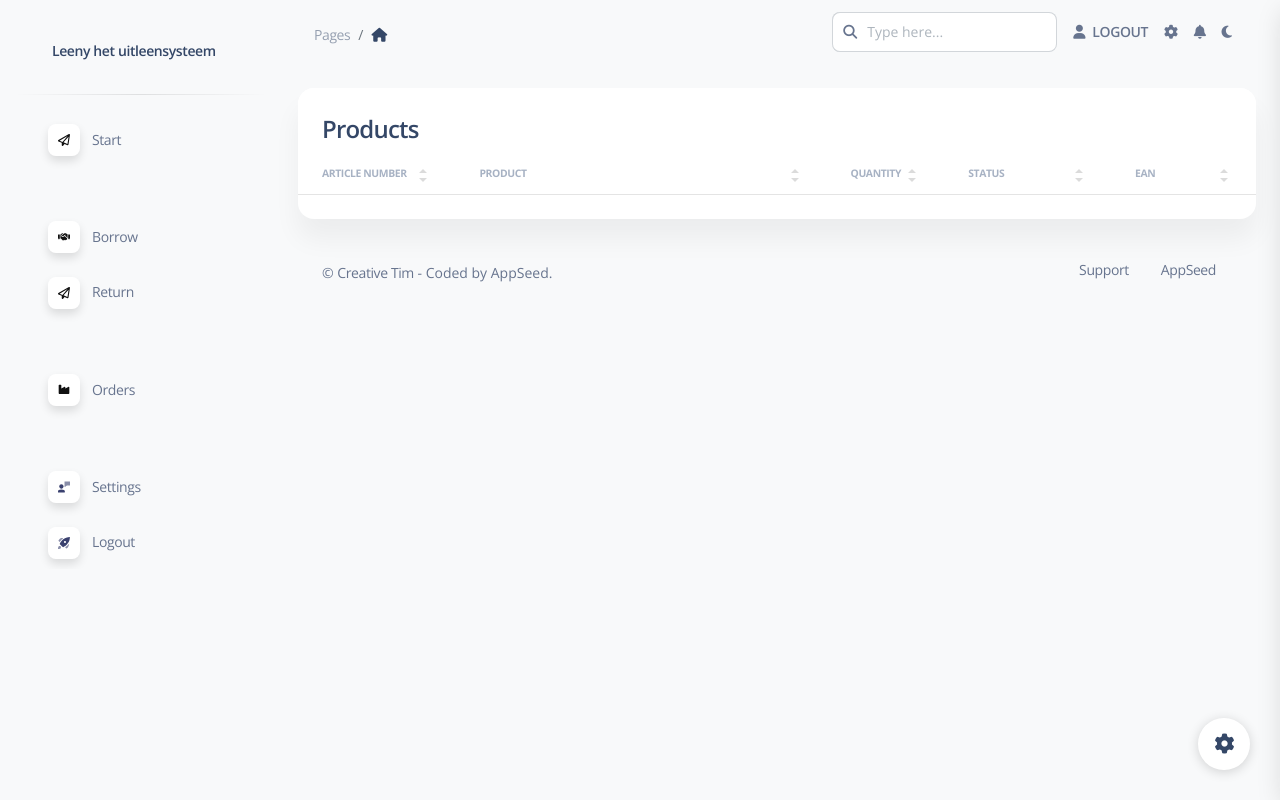
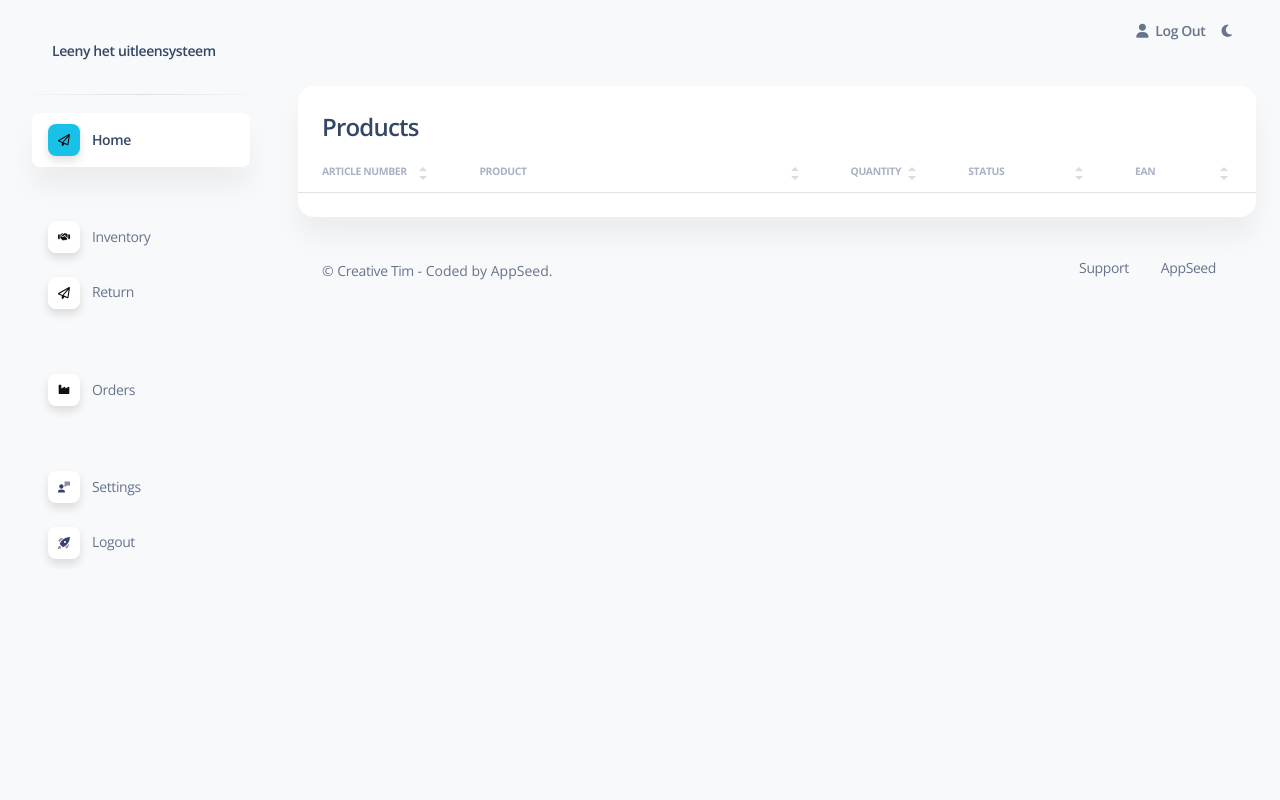
Before and after one commit to Maintenance-Lab/Leeny, a Flask app: page /home in a window 1280 px wide. Run offline with Flask 3, Linux system fonts and the light colour scheme; lists and menus that the app fills with data are empty; parts of the project's set-up code (start-up, migrations or seed data) failed here and were passed over; some libraries are stand-ins or nearby versions.

Commit message:
Log in, sidebar, inventory page, return page

```diff
--- a/app/apps/authentication/models.py
+++ b/app/apps/authentication/models.py
@@ -59,8 +59,8 @@ def user_loader(id):
 
 @login_manager.request_loader
 def request_loader(request):
-    fullname = request.form.get('fullname')
-    user = Users.query.filter_by(fullname=fullname).first()
+    uid_1 = request.form.get('uid_1')
+    user = Users.query.filter_by(uid_1=uid_1).first()
     return user if user else None
 
 class OAuth(OAuthConsumerMixin, db.Model):
--- a/app/apps/templates/includes/navigation.html
+++ b/app/apps/templates/includes/navigation.html
@@ -1,26 +1,18 @@
     <!-- Navbar -->
     <nav class="navbar navbar-main navbar-expand-lg px-0 mx-4 shadow-none border-radius-xl" id="navbarBlur" navbar-scroll="true">
         <div class="container-fluid py-1 px-3">
-          <nav aria-label="breadcrumb">
-            <ol class="breadcrumb bg-transparent mb-0 pb-0 pt-1 px-0 me-sm-6 me-5">
-              <li class="breadcrumb-item text-sm"><a class="opacity-5 text-dark" href="javascript:;">Pages</a></li>
-              <li class="breadcrumb-item text-sm text-dark active" aria-current="page">
-                <i class="fa fa-home me-1"></i>
-              </li>
-            </ol>
-          </nav>
           <div class="collapse navbar-collapse mt-sm-0 mt-2 me-md-0 me-sm-4" id="navbar">
             <div class="ms-md-auto pe-md-3 d-flex align-items-center">
-              <div class="input-group">
+              <!-- <div class="input-group">
                 <span class="input-group-text text-body"><i class="fas fa-search" aria-hidden="true"></i></span>
                 <input type="text" class="form-control" placeholder="Type here...">
-              </div>
+              </div> -->
             </div>
             <ul class="navbar-nav  justify-content-end">
               <li class="nav-item d-flex align-items-center">
                 <a href="{{ url_for('authentication_blueprint.logout') }}" class="nav-link text-body font-weight-bold px-0">
                   <i class="fa fa-user me-sm-1"></i>
-                  <span class="d-sm-inline d-none">LOGOUT</span>
+                  <span class="d-sm-inline d-none">Log Out</span>
                 </a>
               </li>
               <li class="nav-item d-xl-none ps-3 d-flex align-items-center">
@@ -32,85 +24,7 @@
                   </div>
                 </a>
               </li>
-              <li class="nav-item px-3 d-flex align-items-center">
-                <a href="javascript:;" class="nav-link text-body p-0">
-                  <i class="fa fa-cog fixed-plugin-button-nav cursor-pointer"></i>
-                </a>
-              </li>
-              <li class="nav-item dropdown pe-3 d-flex align-items-center">
-                <a href="javascript:;" class="nav-link text-body p-0" id="dropdownMenuButton" data-bs-toggle="dropdown" aria-expanded="false">
-                  <i class="fa fa-bell cursor-pointer"></i>
-                </a>
-                <ul class="dropdown-menu  dropdown-menu-end  px-2 py-3 me-sm-n4" aria-labelledby="dropdownMenuButton">
-                  <li class="mb-2">
-                    <a class="dropdown-item border-radius-md" href="javascript:;">
-                      <div class="d-flex py-1">
-                        <div class="my-auto">
-                          <img src="{{ config.ASSETS_ROOT }}/img/team-2.jpg" class="avatar avatar-sm  me-3 ">
-                        </div>
-                        <div class="d-flex flex-column justify-content-center">
-                          <h6 class="text-sm font-weight-normal mb-1">
-                            <span class="font-weight-bold">New message</span> from Laur
-                          </h6>
-                          <p class="text-xs text-secondary mb-0 ">
-                            <i class="fa fa-clock me-1"></i>
-                            13 minutes ago
-                          </p>
-                        </div>
-                      </div>
-                    </a>
-                  </li>
-                  <li class="mb-2">
-                    <a class="dropdown-item border-radius-md" href="javascript:;">
-                      <div class="d-flex py-1">
-                        <div class="my-auto">
-                          <img src="{{ config.ASSETS_ROOT }}/img/small-logos/logo-spotify.svg" class="avatar avatar-sm bg-gradient-dark  me-3 ">
-                        </div>
-                        <div class="d-flex flex-column justify-content-center">
-                          <h6 class="text-sm font-weight-normal mb-1">
-                            <span class="font-weight-bold">New album</span> by Travis Scott
-                          </h6>
-                          <p class="text-xs text-secondary mb-0 ">
-                            <i class="fa fa-clock me-1"></i>
-                            1 day
-                          </p>
-                        </div>
-                      </div>
-                    </a>
-                  </li>
-                  <li>
-                    <a class="dropdown-item border-radius-md" href="javascript:;">
-                      <div class="d-flex py-1">
-                        <div class="avatar avatar-sm bg-gradient-secondary  me-3  my-auto">
-                          <svg width="12px" height="12px" viewBox="0 0 43 36" version="1.1" xmlns="http://www.w3.org/2000/svg" xmlns:xlink="http://www.w3.org/1999/xlink">
-                            <title>credit-card</title>
-                            <g stroke="none" stroke-width="1" fill="none" fill-rule="evenodd">
-                              <g transform="translate(-2169.000000, -745.000000)" fill="#FFFFFF" fill-rule="nonzero">
-                                <g transform="translate(1716.000000, 291.000000)">
-                                  <g transform="translate(453.000000, 454.000000)">
-                                    <path class="color-background" d="M43,10.7482083 L43,3.58333333 C43,1.60354167 41.3964583,0 39.4166667,0 L3.58333333,0 C1.60354167,0 0,1.60354167 0,3.58333333 L0,10.7482083 L43,10.7482083 Z" opacity="0.593633743"></path>
-                                    <path class="color-background" d="M0,16.125 L0,32.25 C0,34.2297917 1.60354167,35.8333333 3.58333333,35.8333333 L39.4166667,35.8333333 C41.3964583,35.8333333 43,34.2297917 43,32.25 L43,16.125 L0,16.125 Z M19.7083333,26.875 L7.16666667,26.875 L7.16666667,23.2916667 L19.7083333,23.2916667 L19.7083333,26.875 Z M35.8333333,26.875 L28.6666667,26.875 L28.6666667,23.2916667 L35.8333333,23.2916667 L35.8333333,26.875 Z"></path>
-                                  </g>
-                                </g>
-                              </g>
-                            </g>
-                          </svg>
-                        </div>
-                        <div class="d-flex flex-column justify-content-center">
-                          <h6 class="text-sm font-weight-normal mb-1">
-                            Payment successfully completed
-                          </h6>
-                          <p class="text-xs text-secondary mb-0 ">
-                            <i class="fa fa-clock me-1"></i>
-                            2 days
-                          </p>
-                        </div>
-                      </div>
-                    </a>
-                  </li>
-                </ul>
-              </li>
-              <li class="nav-item pe-2 d-flex align-items-center">
+              <li class="nav-item pe-2 px-3 d-flex align-items-center">
                 <label for="theme-switch" class="nav-link text-body p-0 m-0">
                   <i class="fa fa-sun fixed-plugin-button-nav cursor-pointer" id="theme-indicator"></i>
                 </label>
--- a/app/apps/templates/includes/sidebar.html
+++ b/app/apps/templates/includes/sidebar.html
@@ -9,7 +9,7 @@
     <div class="collapse navbar-collapse  w-auto h-auto " id="sidenav-collapse-main">
       <ul class="navbar-nav">
         <li class="nav-item">
-          <a class="nav-link {% if 'start' in segment %} active {% endif %}" href="/start">
+          <a class="nav-link {% if 'home' in segment %} active {% endif %}" href="/home">
             <div class="icon icon-shape icon-sm shadow border-radius-md bg-white text-center me-2 d-flex align-items-center justify-content-center">
               <svg xmlns="http://www.w3.org/2000/svg" viewBox="0 0 512 512">
                 <path d="M16.1 260.2c-22.6 12.9-20.5 47.3 3.6 57.3L160 376V479.3c0 18.1 14.6 32.7 32.7 32.7c9.7 0 18.9-4.3 25.1-11.8l62-74.3 123.9 51.6c18.9 7.9 40.8-4.5 43.9-24.7l64-416c1.9-12.1-3.4-24.3-13.5-31.2s-23.3-7.5-34-1.4l-448 256zm52.1 25.5L409.7 90.6 190.1 336l1.2 1L68.2 285.7zM403.3 425.4L236.7 355.9 450.8 116.6 403.3 425.4z"/>
@@ -27,20 +27,20 @@
                 </g>
               </svg>
             </div>
-            <span class="nav-link-text ms-1">Start</span>
+            <span class="nav-link-text ms-1">Home</span>
           </a>
         </li>
         <li class="nav-item mt-3">
           <br/>
         </li>
         <li class="nav-item">
-          <a class="nav-link {% if 'borrowing' in segment %} active {% endif %}" href="/borrowing.html">
+          <a class="nav-link {% if 'inventory' in segment %} active {% endif %}" href="/inventory">
             <div class="icon icon-shape icon-sm shadow border-radius-md bg-white text-center me-2 d-flex align-items-center justify-content-center">
               <svg xmlns="http://www.w3.org/2000/svg" viewBox="0 0 640 512">
                 <path d="M323.4 85.2l-96.8 78.4c-16.1 13-19.2 36.4-7 53.1c12.9 17.8 38 21.3 55.3 7.8l99.3-77.2c7-5.4 17-4.2 22.5 2.8s4.2 17-2.8 22.5l-20.9 16.2L512 316.8V128h-.7l-3.9-2.5L434.8 79c-15.3-9.8-33.2-15-51.4-15c-21.8 0-43 7.5-60 21.2zm22.8 124.4l-51.7 40.2C263 274.4 217.3 268 193.7 235.6c-22.2-30.5-16.6-73.1 12.7-96.8l83.2-67.3c-11.6-4.9-24.1-7.4-36.8-7.4C234 64 215.7 69.6 200 80l-72 48V352h28.2l91.4 83.4c19.6 17.9 49.9 16.5 67.8-3.1c5.5-6.1 9.2-13.2 11.1-20.6l17 15.6c19.5 17.9 49.9 16.6 67.8-2.9c4.5-4.9 7.8-10.6 9.9-16.5c19.4 13 45.8 10.3 62.1-7.5c17.9-19.5 16.6-49.9-2.9-67.8l-134.2-123zM16 128c-8.8 0-16 7.2-16 16V352c0 17.7 14.3 32 32 32H64c17.7 0 32-14.3 32-32V128H16zM48 320a16 16 0 1 1 0 32 16 16 0 1 1 0-32zM544 128V352c0 17.7 14.3 32 32 32h32c17.7 0 32-14.3 32-32V144c0-8.8-7.2-16-16-16H544zm32 208a16 16 0 1 1 32 0 16 16 0 1 1 -32 0z"/>
               </svg>
             </div>
-            <span class="nav-link-text ms-1">Borrow</span>
+            <span class="nav-link-text ms-1">Inventory</span>
           </a>
         </li>
         <li class="nav-item">
--- a/app/apps/templates/layouts/base.html
+++ b/app/apps/templates/layouts/base.html
@@ -22,7 +22,7 @@
   <link rel="icon" type="image/png" href="{{ config.ASSETS_ROOT }}/img/favicon.png">
 
   <title>
-    Leeny - {% block title %}{% endblock %} | AppSeed
+    Leeny - {% block title %}{% endblock %}
   </title>
 
   <!--     Fonts and icons     -->
@@ -55,9 +55,6 @@
 
   </main>
 
-  <!-- APP Configurator -->
-  {% include "includes/fixed-plugin.html" %}
-
   <!-- Core JS Files -->
   {% include "includes/scripts.html" %}
 
--- a/app/apps/webapp/routes.py
+++ b/app/apps/webapp/routes.py
@@ -16,7 +16,7 @@ from datetime import datetime
 
 
 @blueprint.route('/index')
-@login_required
+# @login_required
 def index():
     return render_template('app/index.html', segment='index', API_GENERATOR=len(API_GENERATOR))
 
@@ -34,6 +34,7 @@ def start():
 
 
 @blueprint.route('/borrow', methods=["GET","POST"])
+# @login_required
 def borrow():
     if request.method == "POST":
         flash({'text':'123'}, 'cancel')
@@ -41,8 +42,34 @@ def borrow():
 
 
 @blueprint.route('/home')
+# @login_required
 def home():
-    return render_template('app/home.html')
+    return render_template('app/home.html', segment='home')
+
+@blueprint.route('/inventory')
+# @login_required
+def inventory():
+    api_url = urljoin(current_app.config["API_ENDPOINT"], f"inventory")
+    response = requests.get(url=api_url)
+    response.raise_for_status()
+
+    result = response.json()
+
+    # Add pagination
+    return render_template('app/inventory.html', data=result, segment='inventory')
+
+@blueprint.route('/return')
+# @login_required
+def returns():
+    api_url = urljoin(current_app.config["API_ENDPOINT"], f"return")
+    response = requests.get(url=api_url, params={'user_id': session['_user_id']})
+    response.raise_for_status()
+
+    result = response.json()
+
+    # Add pagination
+    return render_template('app/return.html', data=result, segment='return')
+
 
 @blueprint.route('/item/<int:id>')
 def item(id):
@@ -51,10 +78,11 @@ def item(id):
     response.raise_for_status()
 
     result = response.json()
-    return render_template('app/item.html', data=result)
+    return render_template('app/item.html', data=result, segment='inventory')
 
 @blueprint.route('/new_item/')
 @blueprint.route('/item/<int:id>/edit')
+# @login_required
 def new_item(id = None):
     result = None
     try:
@@ -67,7 +95,7 @@ def new_item(id = None):
     except:
         pass
 
-    return render_template('app/new-item.html', data=result)
+    return render_template('app/new-item.html', data=result, segment='inventory')
 
 
 @blueprint.route('/<template>')
--- a/app/init_db.py
+++ b/app/init_db.py
@@ -103,13 +103,13 @@ def insert_dummy_data():
         products = [
             Product(id=1, title='Macbook Pro M1 2022', barcode='6273468236492649', quantity=10, price_when_bought=2000.0, description='The MacBook Pro M1 2022 is a powerful laptop designed for professionals. It features the latest M1 chip from Apple, providing blazing-fast performance and incredible battery life. With its sleek design and stunning Retina display, this laptop is perfect for all your productivity needs.', url='https://apple.com/macbook-pro-m1-2022', documentation='https://example.com/products/A001', notes='This is a note about the product.', quantity_unavailable=0, manufacturer_id=1, category_id=2, vendor_id=3),
             Product(id=2, title='iPhone 14 Pro', barcode='8745632198765432', quantity=20, price_when_bought=1200.0, description='The iPhone 14 Pro is the latest flagship smartphone from Apple. It features a stunning Super Retina XDR display, powerful A16 chip, and advanced camera system. With 5G connectivity and iOS 16, this phone delivers the ultimate mobile experience.', url='https://apple.com/iphone-14-pro', documentation='https://example.com/products/A002', notes='This is a note about the product.', quantity_unavailable=0, manufacturer_id=1, category_id=1, vendor_id=3),
-            Product(id=3, title='Samsung Galaxy Tab S8', barcode='3698745123654789', quantity=15, price_when_bought=800.0, description='The Samsung Galaxy Tab S8 is a premium Android tablet with a stunning AMOLED display and powerful Snapdragon processor. With S Pen support and DeX mode, this tablet is perfect for work or play.', url='https://samsung.com/galaxy-tab-s8', documentation='https://example.com/products/A003', notes='This is a note about the product.', quantity_unavailable=0, manufacturer_id=2, category_id=3, vendor_id=4),
-            Product(id=4, title='Dell XPS 15 2023', barcode='9517534682938745', quantity=12, price_when_bought=1800.0, description='The Dell XPS 15 2023 is a high-performance laptop with a stunning InfinityEdge display and powerful Intel processor. With up to 32GB of RAM and NVIDIA graphics, this laptop is perfect for creative professionals.', url='https://dell.com/xps-15-2023', documentation='https://example.com/products/A004', notes='This is a note about the product.', quantity_unavailable=0, manufacturer_id=3, category_id=2, vendor_id=5),
+            Product(id=3, title='Samsung Galaxy Tab S8', barcode='3698745123654789', quantity=150, price_when_bought=800.0, description='The Samsung Galaxy Tab S8 is a premium Android tablet with a stunning AMOLED display and powerful Snapdragon processor. With S Pen support and DeX mode, this tablet is perfect for work or play.', url='https://samsung.com/galaxy-tab-s8', documentation='https://example.com/products/A003', notes='This is a note about the product.', quantity_unavailable=0, manufacturer_id=2, category_id=3, vendor_id=4),
+            Product(id=4, title='Dell XPS 15 2023', barcode='9517534682938745', quantity=0, price_when_bought=1800.0, description='The Dell XPS 15 2023 is a high-performance laptop with a stunning InfinityEdge display and powerful Intel processor. With up to 32GB of RAM and NVIDIA graphics, this laptop is perfect for creative professionals.', url='https://dell.com/xps-15-2023', documentation='https://example.com/products/A004', notes='This is a note about the product.', quantity_unavailable=0, manufacturer_id=3, category_id=2, vendor_id=5),
             Product(id=5, title='Sony Alpha A7 IV', barcode='7854123698541236', quantity=8, price_when_bought=2500.0, description='The Sony Alpha A7 IV is a full-frame mirrorless camera with 33MP resolution and 4K video recording. With advanced autofocus and image stabilization, this camera delivers stunning results in any situation.', url='https://sony.com/alpha-a7-iv', documentation='https://example.com/products/A005', notes='This is a note about the product.', quantity_unavailable=0, manufacturer_id=4, category_id=4, vendor_id=6),
             Product(id=6, title='Microsoft Surface Pro 8', barcode='6325874196325874', quantity=18, price_when_bought=1500.0, description='The Microsoft Surface Pro 8 is a versatile 2-in-1 laptop with a detachable keyboard and pen support. With the latest Intel processor and Windows 11, this device is perfect for productivity on the go.', url='https://microsoft.com/surface-pro-8', documentation='https://example.com/products/A006', notes='This is a note about the product.', quantity_unavailable=0, manufacturer_id=5, category_id=2, vendor_id=7),
             Product(id=7, title='LG OLED C1 65" 4K TV', barcode='3698741258963214', quantity=5, price_when_bought=3000.0, description='The LG OLED C1 65" 4K TV offers stunning picture quality with OLED technology and 4K resolution. With support for Dolby Vision and Dolby Atmos, this TV delivers an immersive viewing experience.', url='https://lg.com/oled-c1-65', documentation='https://example.com/products/A007', notes='This is a note about the product.', quantity_unavailable=0, manufacturer_id=6, category_id=5, vendor_id=8),
             Product(id=8, title='Google Pixel 7', barcode='9876543214567890', quantity=25, price_when_bought=900.0, description='The Google Pixel 7 is a flagship smartphone with a stunning display and advanced camera system. With Googles latest AI features and Android 13, this phone offers a seamless user experience.', url='https://google.com/pixel-7', documentation='https://example.com/products/A008', notes='This is a note about the product.', quantity_unavailable=0, manufacturer_id=7, category_id=1, vendor_id=9),
-            Product(id=9, title='Lenovo ThinkPad X1 Carbon', barcode='7854123698574123', quantity=10, price_when_bought=1700.0, description='The Lenovo ThinkPad X1 Carbon is a premium ultrabook with a durable carbon fiber chassis and long battery life. With a vibrant display and powerful performance, this laptop is perfect for business users.', url='https://lenovo.com/thinkpad-x1-carbon', documentation='https://example.com/products/A009', notes='This is a note about the product.', quantity_unavailable=0, manufacturer_id=8, category_id=2, vendor_id=10),
+            Product(id=9, title='Lenovo ThinkPad X1 Carbon', barcode='7854123698574123', quantity=0, price_when_bought=1700.0, description='The Lenovo ThinkPad X1 Carbon is a premium ultrabook with a durable carbon fiber chassis and long battery life. With a vibrant display and powerful performance, this laptop is perfect for business users.', url='https://lenovo.com/thinkpad-x1-carbon', documentation='https://example.com/products/A009', notes='This is a note about the product.', quantity_unavailable=0, manufacturer_id=8, category_id=2, vendor_id=10),
             Product(id=10, title='Canon EOS R5', barcode='1236547893214568', quantity=7, price_when_bought=3500.0, description='The Canon EOS R5 is a professional full-frame mirrorless camera with 45MP resolution and 8K video recording. With advanced autofocus and image stabilization, this camera delivers exceptional results for photographers and videographers alike.', url='https://canon.com/eos-r5', documentation='https://example.com/products/A010', notes='This is a note about the product.', quantity_unavailable=0, manufacturer_id=9, category_id=4, vendor_id=11),
                     ]
 
```
Also changed, not shown: app/apps/api/routes.py (+15 -2 lines), app/apps/authentication/routes.py (+6 -3 lines), app/apps/templates/app/borrowing.html (deleted, +0 -213 lines), app/apps/templates/app/inventory.html (added, +63 -0 lines), app/apps/templates/app/page-403.html (+1 -7 lines), app/apps/templates/app/return.html (added, +63 -0 lines).
